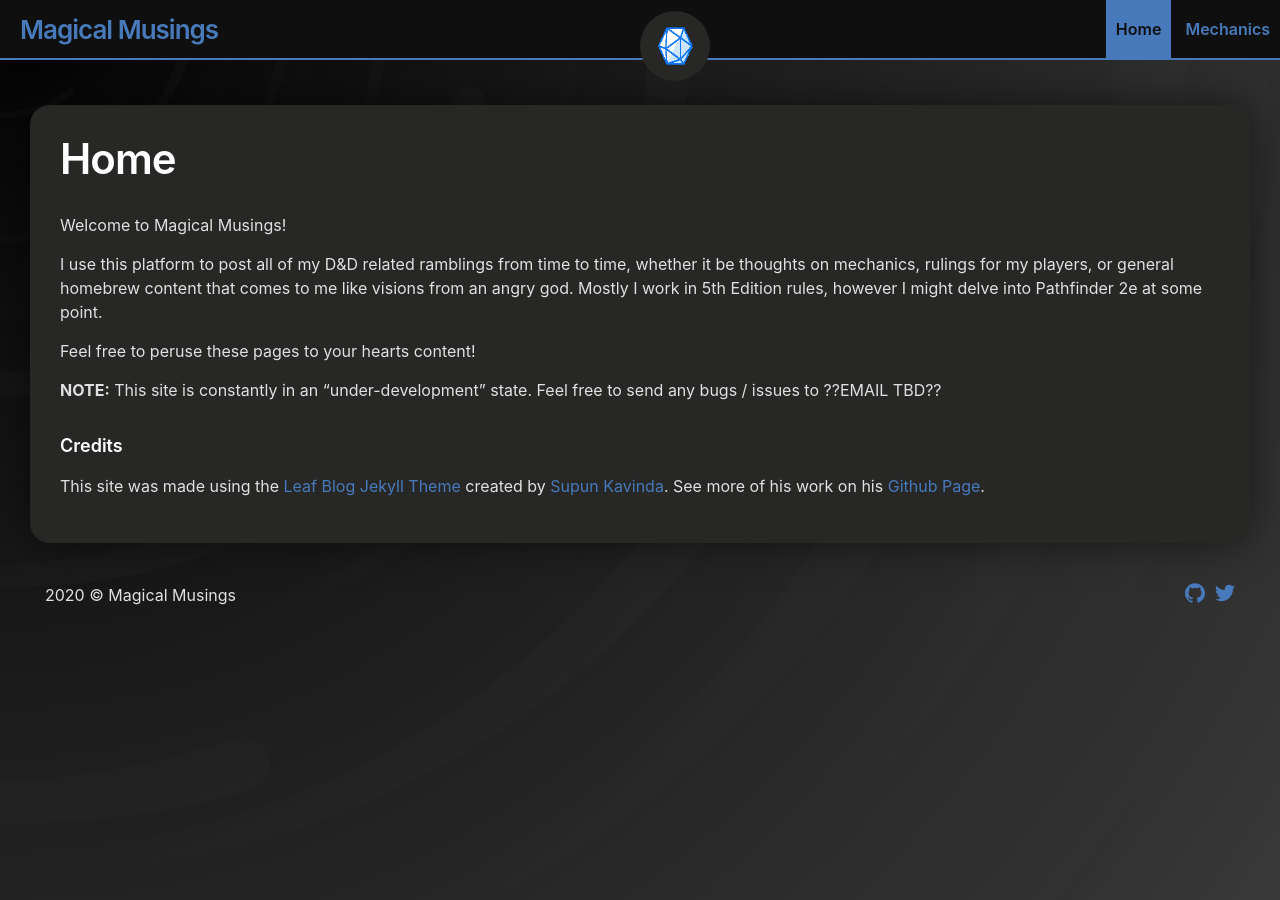
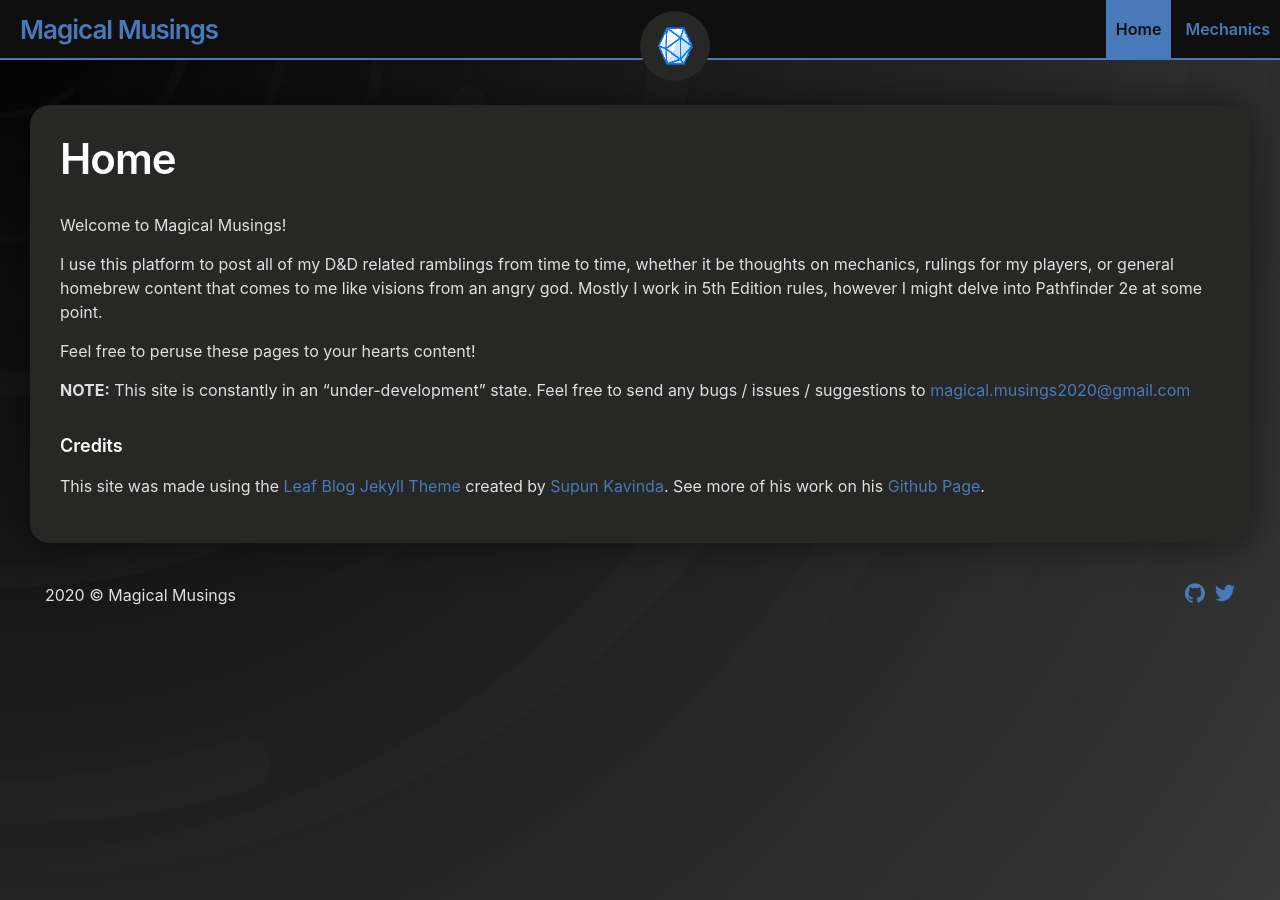
Before and after one commit to andersthemagi/magicalmusings.github.io, a Jekyll site: the page built from index.md, in a window 1280 px wide. Built offline with Jekyll 4.4.1, drawn with Linux system fonts in a browser that asks for light colours.

Commit message:
Update index.md

```diff
--- a/index.md
+++ b/index.md
@@ -10,7 +10,7 @@ I use this platform to post all of my D&D related ramblings from time to time, w
 
 Feel free to peruse these pages to your hearts content!
 
-**NOTE:** This site is constantly in an "under-development" state. Feel free to send any bugs / issues to ??EMAIL TBD??
+**NOTE:** This site is constantly in an "under-development" state. Feel free to send any bugs / issues / suggestions to <a href="mailto:magical.musings2020@gmail.com">magical.musings2020@gmail.com</a>
 
 ##### Credits
 
```
